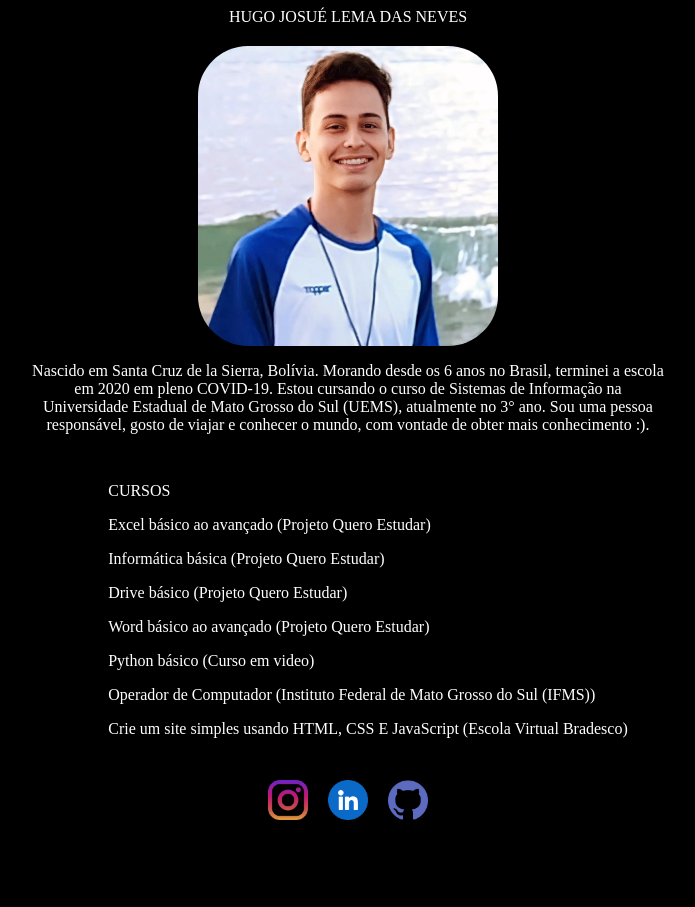
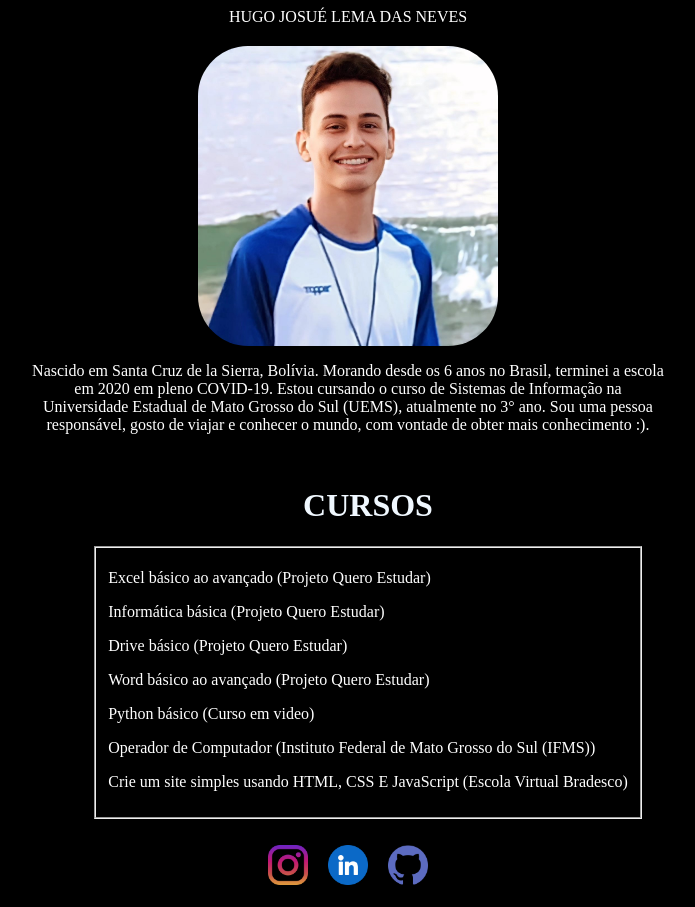
Before and after one commit to MusgoNato/MEU-SITE, a plain HTML site: page index.html in a window 1280 px wide. Shown: the whole page, without its empty margins (292-987 px from the left). Before the commit the page ends 842 px from the top, so only its background shows below. Drawn offline with Linux system fonts and the light colour scheme.

Commit message:
Adição borda cursos

```diff
--- a/index.html
+++ b/index.html
@@ -27,7 +27,8 @@
         <div id="certificados">
             <ul>
                 <li>
-                    <p>CURSOS</p>
+                    <h1>CURSOS</h1>
+                    <fieldset>
                         <p>Excel básico ao avançado (Projeto Quero Estudar)</p>
                         <p>Informática básica (Projeto Quero Estudar)</p>
                         <p>Drive básico (Projeto Quero Estudar)</p>
@@ -35,6 +36,7 @@
                         <p>Python básico (Curso em video)</p>
                         <p>Operador de Computador (Instituto Federal de Mato Grosso do Sul (IFMS))</p>
                         <p>Crie um site simples usando HTML, CSS E JavaScript (Escola Virtual Bradesco)</p>
+                    </fieldset>
                 </li>
             </ul>
         </div>
--- a/style.css
+++ b/style.css
@@ -69,3 +69,9 @@ li{
 #rede_social a img:hover{
     transform: scale(1.1);
 }
+
+#certificados ul li h1{
+    display: flex;
+    justify-content: center;
+    color: aliceblue;
+}
```
Lines whose indentation alone changed are shown as unchanged.
